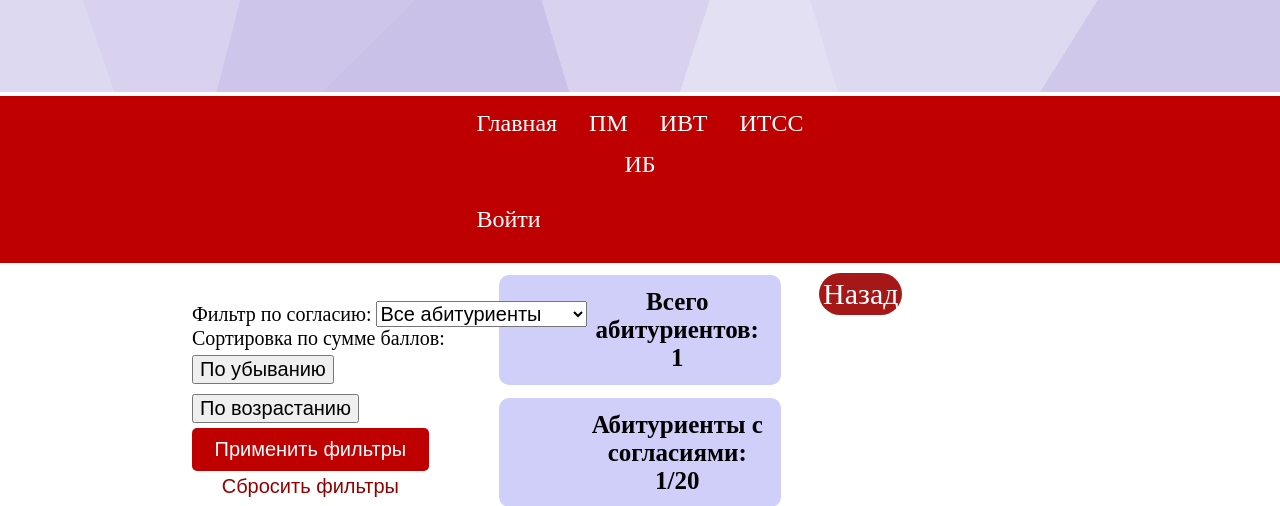
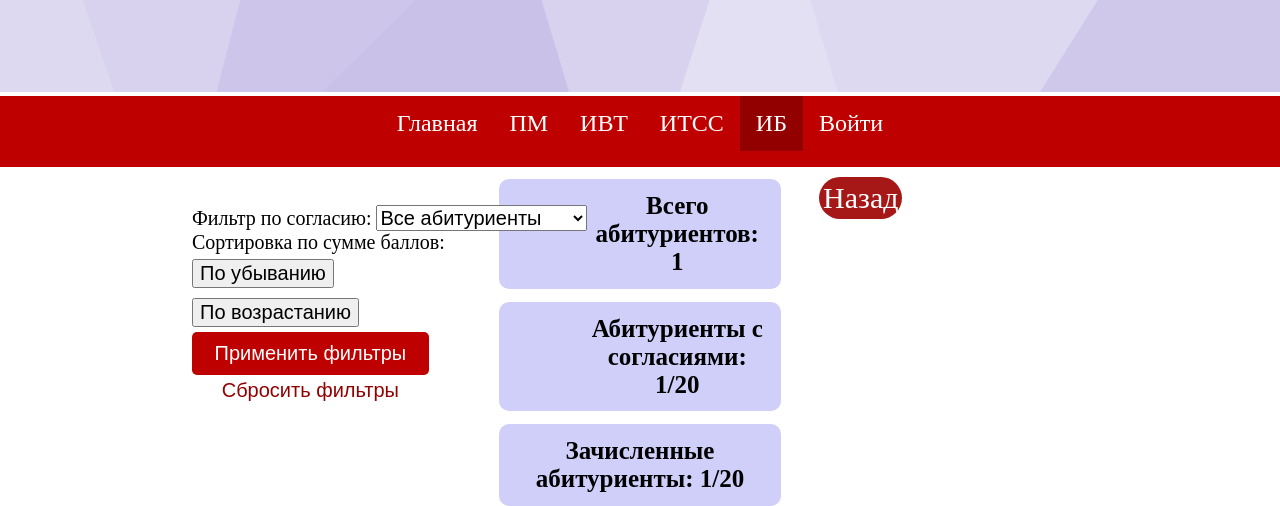
Before and after one commit to Koulmi/PREDPROFOLIMPIADA, a Flask app: template templates/result_ib.html in a window 1280 px wide. Shown: the top 506 px of the page. Run offline with Flask 3, Linux system fonts and the light colour scheme; the template is opened without the code that fills it: most values are stand-ins (such as "Sample title", 1, 10 or a date in 2020).

Commit message:
Update table.css

```diff
--- a/static/css/table.css
+++ b/static/css/table.css
@@ -21,12 +21,13 @@ ul.top {
     display: inline-block;
 }
 
+li.selected {
+    float: left;
+    background-color: #930000;
+}
+
 li.left {
     float: left;
-}
-
-li.right {
-    float: right;
 }
 
 ul.top li a {
```
